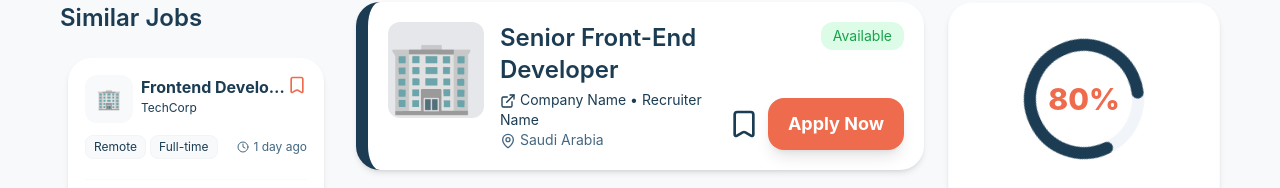
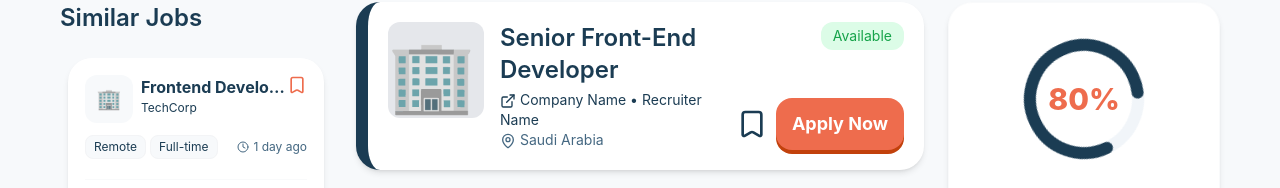
Before and after one commit to 3twla-Girls/HireVision, a React (Vite) app in the folder Client/: page /job/1 in a window 1280 px wide. Shown: the part 111-299 px from the top of the page. Built offline with nearby package versions, Linux system fonts and the light colour scheme.

Commit message:
style: update Apply Now button styles

```diff
--- a/Client/src/components/JobSeeker/JobDetails.jsx
+++ b/Client/src/components/JobSeeker/JobDetails.jsx
@@ -3,8 +3,8 @@ import USERS from "../../data/user";
 
 const JobDetails = ({ job, setShowApply }) => {
     if (!job) return null;
-    const user = USERS[1]; // Assuming the second user is the job seeker
-    const userSkills = ["React", "HTML", "CSS", "Node"]; // Example user skills, replace with actual logic
+    const user = USERS[1];
+    const userSkills = ["React", "HTML", "CSS", "Node"];
     const isApplied = user.applications?.some(app => app.jobId === job.id);
     const isSaved = user.savedJobs?.includes(job.id);
 
@@ -45,17 +45,12 @@ const JobDetails = ({ job, setShowApply }) => {
                 <button>
                     <Bookmark className={`w-8 h-8 text-dark-blue hover:scale-110 hover:text-light-blue transition-transform ${isSaved ? 'fill-current' : ''}`}/>
                 </button>
-                {/*
-                <button onClick={() => setShowApply(true)}
-                    className="bg-dark-orange shadow-lg text-lg hover:bg-orange transition text-white py-2 px-4 rounded-xl font-medium w-auto whitespace-nowrap">
-                    {isApplied ? "Applied" : "Apply Now"}
-                </button> */}
                 <button
                 onClick={() => !isApplied && setShowApply(true)}
                 disabled={isApplied}
                 className={`
-                    relative group overflow-hidden shadow-lg
-                    px-5 py-3 rounded-2xl font-bold text-lg
+                    relative group overflow-hidden
+                    px-4 py-3 rounded-2xl font-bold text-lg
                     transition-all duration-300 ease-out
                     ${isApplied
                     ? "bg-gray-100 text-gray-400 cursor-not-allowed border border-gray-200"
@@ -65,6 +60,7 @@ const JobDetails = ({ job, setShowApply }) => {
                     {!isApplied && (
                         <span className="absolute inset-0 w-full h-full bg-gradient-to-r from-transparent via-white/20 to-transparent -translate-x-full group-hover:animate-[shimmer_1.5s_infinite] transition-transform"></span>
                     )}
+
                     <span className="relative flex items-center justify-center gap-2">
                         {isApplied ? "Application Sent ✓" : "Apply Now"}
                     </span>
```
